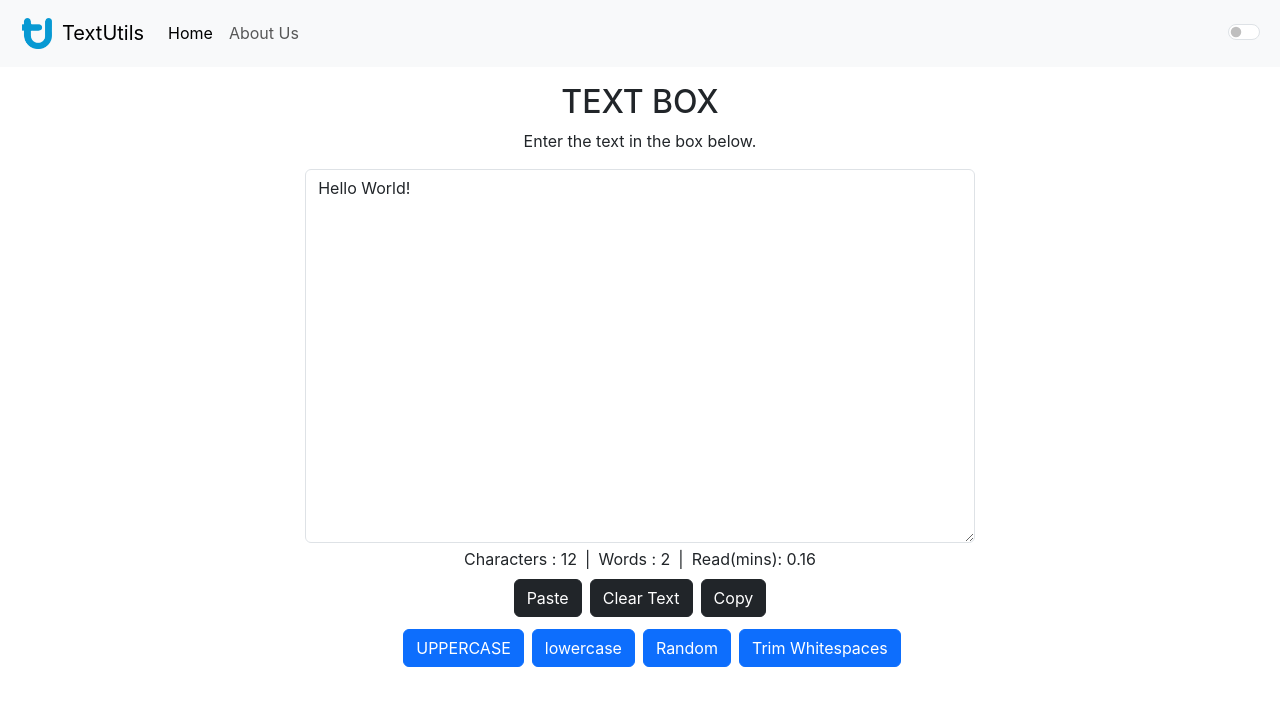
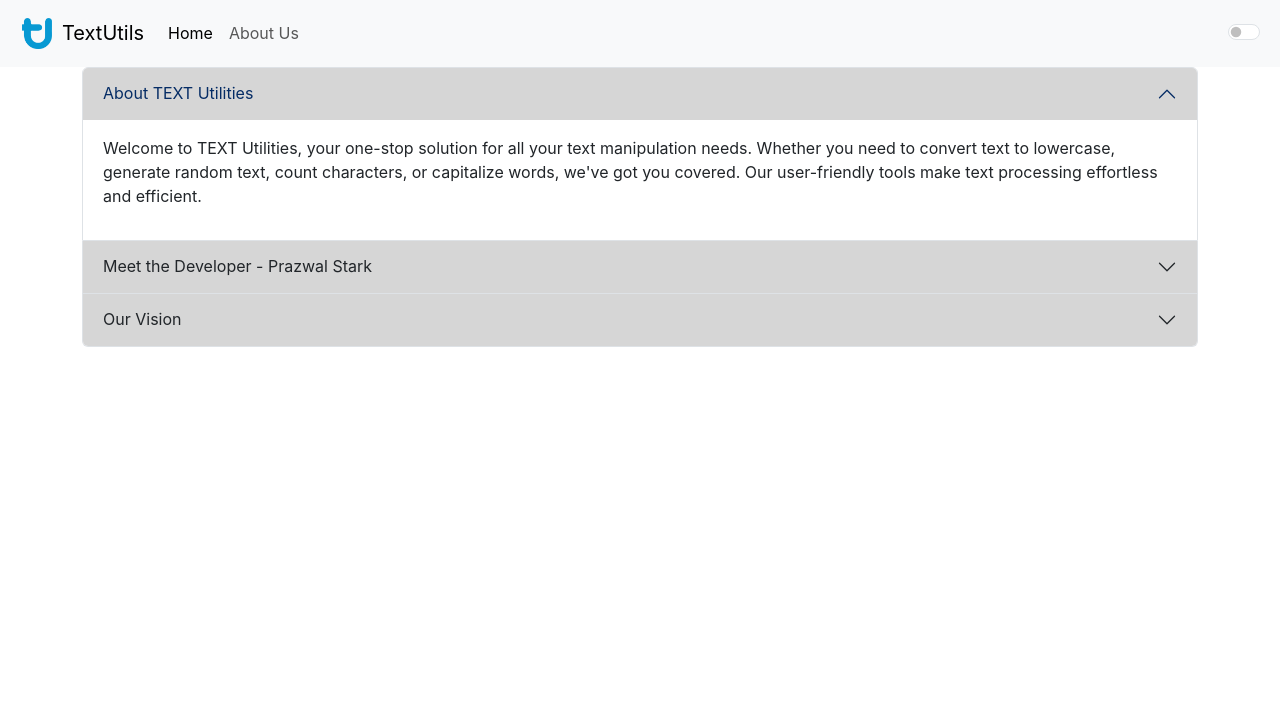
Before and after one commit to prazwalpandey/textutils, a React (Create React App) app: page / in a window 1280 px wide. Shown: the top 706 px of the page. Built offline with nearby package versions, Linux system fonts and the light colour scheme.

Commit message:
About Us added

```diff
--- a/src/App.js
+++ b/src/App.js
@@ -2,6 +2,7 @@ import { useState } from 'react';
 import './App.css';
 import Navbar from './components/Navbar';
 import Textform from './components/Textform';
+import Aboutus from './components/Aboutus';
 
 function App() {
   const [mode,setMode] = useState(true);
@@ -10,9 +11,12 @@ function App() {
   }
   return (
     <div id="root" style={{ background: !mode ? "#5c5b5e" : "#ffffff" }}>
-    <Navbar title="TextUtils" mode={mode} toggleMode={toggleMode}/>
-    <div className="container" mode={mode}>
+    <Navbar title="TextUtils" style={{flex:"0 0 20%"}} mode={mode} toggleMode={toggleMode}/>
+    {/* <div className="container" mode={mode}>
     <Textform title="Text Box" mode={mode} warning="Enter the text in the box below."/>
+    </div> */}
+    <div className="container" style={{flex:"1"}}>
+      <Aboutus/>
     </div>
     </div>
   );
--- a/src/components/Aboutus.js
+++ b/src/components/Aboutus.js
@@ -1,11 +1,103 @@
-import React,{useState} from 'react'
+import React, { useState } from "react";
 
 function Aboutus() {
   return (
-    <div>
-
+    <div className="flex" style={{height:"100%",justifyContent:"center",alignItems:"center"}}>
+      <div className="accordion" id="accordionPanelsStayOpenExample" style={{margin:"auto"}}>
+        <div className="accordion-item">
+          <h2 className="accordion-header" id="panelsStayOpen-headingOne">
+            <button
+              className="accordion-button"
+              style={{background:"#d6d6d6",boxShadow:"none"}}
+              type="button"
+              data-bs-toggle="collapse"
+              data-bs-target="#panelsStayOpen-collapseOne"
+              aria-expanded="true"
+              aria-controls="panelsStayOpen-collapseOne"
+            >
+              About TEXT Utilities
+            </button>
+          </h2>
+          <div
+            id="panelsStayOpen-collapseOne"
+            className="accordion-collapse collapse show"
+            aria-labelledby="panelsStayOpen-headingOne"
+          >
+            <div className="accordion-body">
+              <p>
+                Welcome to TEXT Utilities, your one-stop solution for all your
+                text manipulation needs. Whether you need to convert text to
+                lowercase, generate random text, count characters, or capitalize
+                words, we've got you covered. Our user-friendly tools make text
+                processing effortless and efficient.
+              </p>
+            </div>
+          </div>
+        </div>
+        <div className="accordion-item">
+          <h2 className="accordion-header" id="panelsStayOpen-headingTwo">
+            <button
+              className="accordion-button collapsed"
+              type="button"
+              data-bs-toggle="collapse"
+              data-bs-target="#panelsStayOpen-collapseTwo"
+              aria-expanded="false"
+              aria-controls="panelsStayOpen-collapseTwo"
+              style={{background:"#d6d6d6",boxShadow:"none"}}
+            >
+              Meet the Developer - Prazwal Stark
+            </button>
+          </h2>
+          <div
+            id="panelsStayOpen-collapseTwo"
+            className="accordion-collapse collapse"
+            aria-labelledby="panelsStayOpen-headingTwo"
+          >
+            <div className="accordion-body">
+              Prazwal Stark is the creative mind behind TEXT Utilities. With a
+              passion for coding and a keen eye for detail, Prazwal envisioned a
+              platform that simplifies text manipulation tasks for users across
+              the globe. Armed with expertise in web development and a
+              dedication to innovation, Prazwal ensures that TEXT Utilities
+              remains cutting-edge and user-friendly. Get to know more about
+              Prazwal's journey and his commitment to delivering excellence in
+              text utilities.
+            </div>
+          </div>
+        </div>
+        <div className="accordion-item">
+          <h2 className="accordion-header" id="panelsStayOpen-headingThree">
+            <button
+              className="accordion-button collapsed"
+              type="button"
+              data-bs-toggle="collapse"
+              data-bs-target="#panelsStayOpen-collapseThree"
+              aria-expanded="false"
+              aria-controls="panelsStayOpen-collapseThree"
+              style={{background:"#d6d6d6",boxShadow:"none"}}
+            >
+              Our Vision
+            </button>
+          </h2>
+          <div
+            id="panelsStayOpen-collapseThree"
+            className="accordion-collapse collapse"
+            aria-labelledby="panelsStayOpen-headingThree"
+          >
+            <div className="accordion-body">
+              At TEXT Utilities, our mission is to empower users with powerful
+              yet intuitive tools for text manipulation. We strive to streamline
+              text processing tasks, saving our users time and effort. Our
+              vision is to become the go-to platform for anyone working with
+              text, providing a comprehensive suite of utilities that cater to
+              diverse needs. Join us on our journey as we continue to innovate
+              and enhance the way you interact with text.
+            </div>
+          </div>
+        </div>
+      </div>
     </div>
-  )
+  );
 }
 
 export default Aboutus;
```
